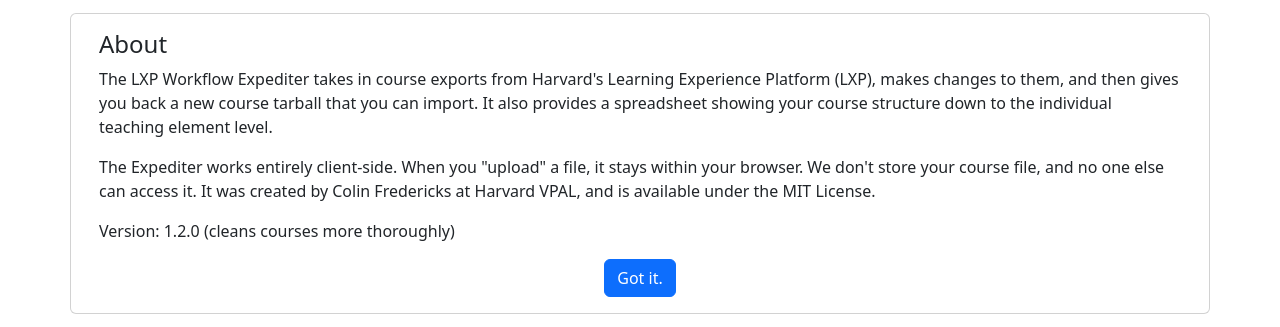
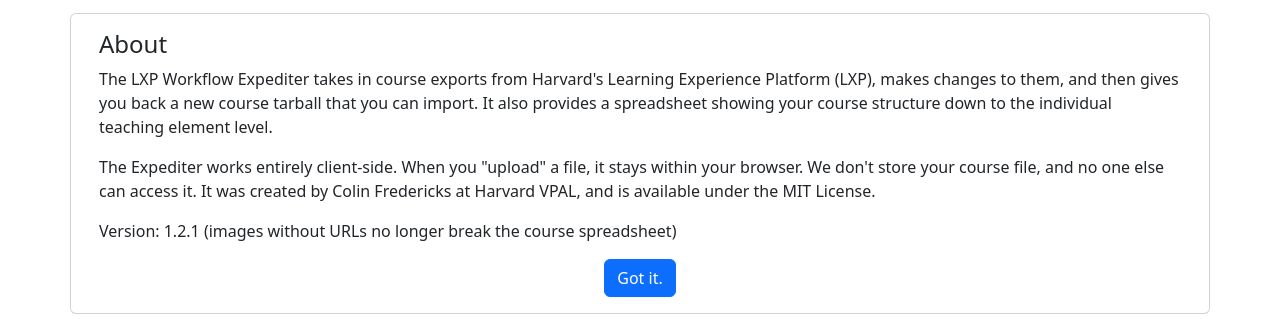
Before and after one commit to nmaekawa/lxp-web-utils, a website built with webpack: page src/index.html in a window 1280 px wide. Both pictures are taken after a click on the button "More info". Shown: the part 147-474 px from the top of the page. Built offline with nearby package versions, Linux system fonts and the light colour scheme.

Commit message:
Version bump

```diff
--- a/src/index.html
+++ b/src/index.html
@@ -41,7 +41,7 @@
             the MIT License.
           </p>
           <p>
-            Version: 1.2.0 (cleans courses more thoroughly)
+            Version: 1.2.1 (images without URLs no longer break the course spreadsheet)
           </p>
           <div class="text-center">
             <button class="btn btn-primary" type="button" data-bs-toggle="collapse" data-bs-target="#about"
```
